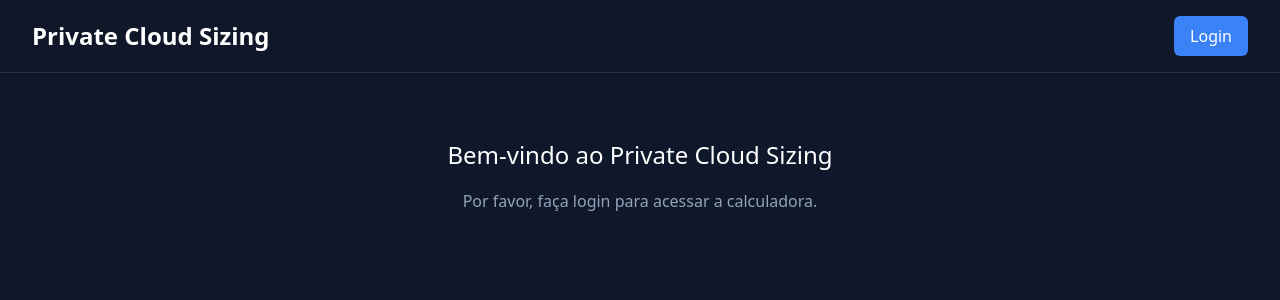
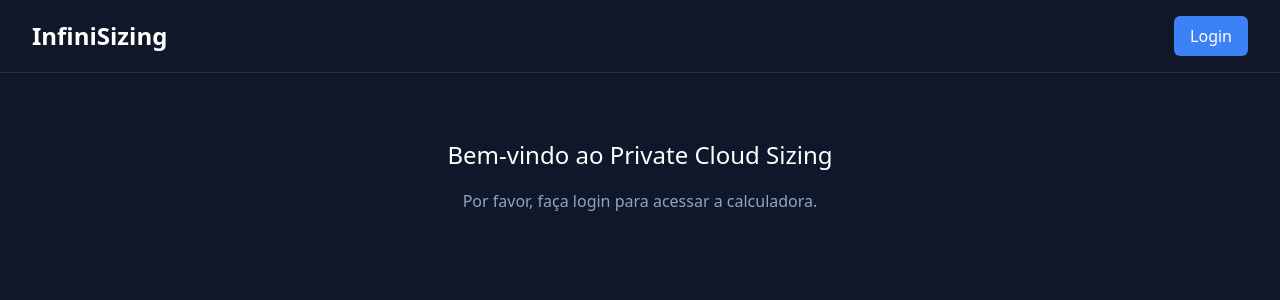
Before and after one commit to cvirno/storage-calculator, a React (Vite) app: page / in a window 1280 px wide. Shown: the top 300 px of the page. Built offline with nearby package versions, Linux system fonts and the light colour scheme.

Commit message:
Atualiza o título para InfiniSizing e adiciona texto de disclaimer

```diff
--- a/src/App.tsx
+++ b/src/App.tsx
@@ -18,7 +18,7 @@ function AppContent() {
     return (
       <div className="app-container">
         <header className="app-header">
-          <h1>Private Cloud Sizing</h1>
+          <h1>InfiniSizing</h1>
           <div className="auth-buttons">
             <button onClick={() => loginWithRedirect()} className="login-button">
               Login
@@ -39,7 +39,12 @@ function AppContent() {
 
       <div className="container mx-auto px-4 py-6">
         <div className="flex justify-between items-center mb-8">
-          <h1 className="text-3xl font-bold text-center">Private Cloud Sizing</h1>
+          <div className="text-center">
+            <h1 className="text-3xl font-bold mb-2">InfiniSizing</h1>
+            <p className="text-sm text-slate-400 max-w-2xl">
+              Essa ferramenta tem o intuito de ajudar Pre sales e Arquitetos de Soluçãoes com ESTIMATIVAS de SIZING, portanto a ferramente pode apresentar calculos incorretos e sempre recomendo verificar com o seu projeto os cálculso apresentados.
+            </p>
+          </div>
           <div className="auth-buttons">
             <div className="user-info">
               <span>Bem-vindo, {user?.name}</span>
```
